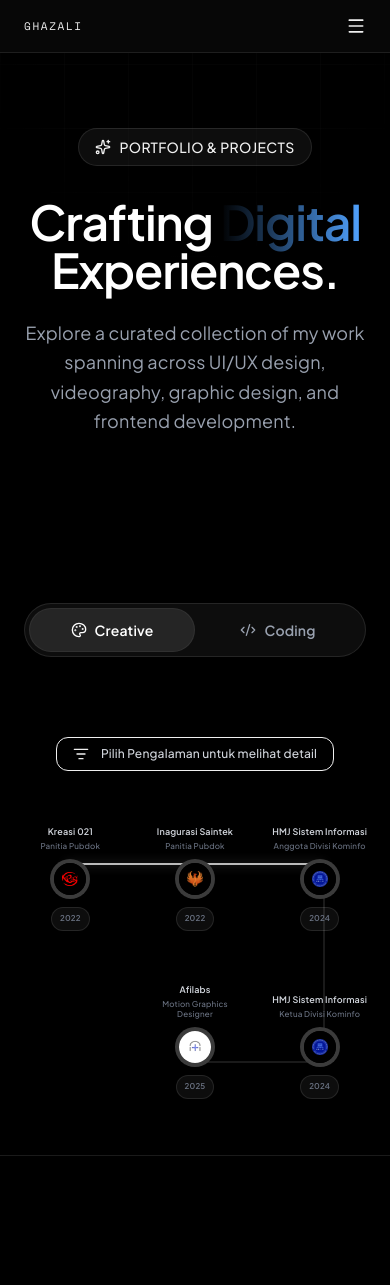
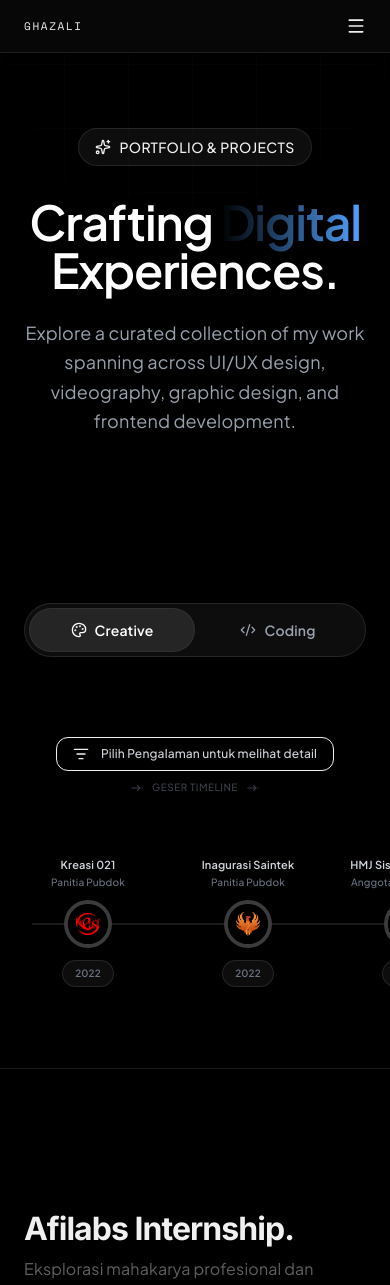
Before and after one commit to Cipaxdragon/Portofolio-Gza, a Next.js app: page /works in a window 390 px wide. Shown: the top 1285 px of the page. Built offline with nearby package versions, Linux system fonts and the light colour scheme.

Commit message:
feat: add interactive horizontal timeline component for experience showcase

```diff
--- a/src/components/sections/HorizontalTimeline.jsx
+++ b/src/components/sections/HorizontalTimeline.jsx
@@ -29,52 +29,27 @@ export default function HorizontalTimeline({ profiles, onSelect, activeId }) {
 
   return (
     <div className="w-full relative mb-4">
-      <div className="relative max-w-5xl mx-auto grid grid-cols-3 md:flex md:justify-between items-center px-2 sm:px-12 py-4 md:py-4 gap-y-4 md:gap-y-0 overflow-hidden md:overflow-visible">
+      {/* Petunjuk geser untuk mobile */}
+      <div className="md:hidden flex items-center justify-center gap-2 mb-2 text-gray-500 animate-pulse">
+        <svg xmlns="http://www.w3.org/2000/svg" width="14" height="14" viewBox="0 0 24 24" fill="none" stroke="currentColor" strokeWidth="2" strokeLinecap="round" strokeLinejoin="round"><path d="M17 12H3"/><path d="m13 16 4-4-4-4"/><path d="M21 12h.01"/></svg>
+        <span className="text-[10px] font-medium tracking-wider uppercase">Geser timeline</span>
+        <svg xmlns="http://www.w3.org/2000/svg" width="14" height="14" viewBox="0 0 24 24" fill="none" stroke="currentColor" strokeWidth="2" strokeLinecap="round" strokeLinejoin="round"><path d="M17 12H3"/><path d="m13 16 4-4-4-4"/><path d="M21 12h.01"/></svg>
+      </div>
 
-        {/* === BACKGROUND TRACKS === */}
-        {/* Desktop Horizontal Line */}
-        <div className="hidden md:block absolute left-16 right-16 top-1/2 h-[2px] bg-white/10 -translate-y-1/2 z-0" />
+      <div className="w-full overflow-x-auto hide-scrollbar snap-x snap-mandatory">
+        {/* Container lebar dinamis (w-max) dengan margin aman */}
+        <div className="relative mx-auto flex flex-row items-center justify-between px-8 sm:px-12 w-max min-w-full md:max-w-5xl pt-4 pb-8 gap-12 sm:gap-16">
 
-        {/* Mobile Snaking Lines Wrappers */}
-        <div className="md:hidden absolute left-[16.66%] right-[16.66%] top-[84px] h-[2px] bg-white/10 z-0">
-          <div
-            className="h-full bg-white/70 transition-all duration-700 shadow-[0_0_10px_rgba(255,255,255,0.3)]"
-            style={{ width: (() => {
-              const activeIndex = tabExperiences.findIndex(e => e.tabId === activeId);
-              if (activeIndex === 0) return '0%';
-              if (activeIndex === 1) return '50%';
-              return '100%';
-            })() }}
-          />
-        </div>
+        {/* Continuous Horizontal Background Line */}
+        <div className="absolute left-8 sm:left-12 right-8 sm:right-12 top-1/2 h-[2px] bg-white/10 -translate-y-1/2 z-0" />
 
-        <div className="md:hidden absolute right-[16.66%] top-[84px] bottom-[68px] w-[2px] bg-white/10 z-0">
-          <div
-            className="w-full bg-white/70 transition-all duration-700 shadow-[0_0_10px_rgba(255,255,255,0.3)]"
-            style={{ height: (() => {
-              const activeIndex = tabExperiences.findIndex(e => e.tabId === activeId);
-              return activeIndex >= 3 ? '100%' : '0%';
-            })() }}
-          />
-        </div>
-
-        <div className="md:hidden absolute left-[50%] right-[16.66%] bottom-[68px] h-[2px] bg-white/10 z-0">
-          <div
-            className="absolute right-0 top-0 h-full bg-white/70 transition-all duration-700 shadow-[0_0_10px_rgba(255,255,255,0.3)]"
-            style={{ width: (() => {
-              const activeIndex = tabExperiences.findIndex(e => e.tabId === activeId);
-              return activeIndex >= 4 ? '100%' : '0%';
-            })() }}
-          />
-        </div>
-
-        {/* === ACTIVE TRACK FOR DESKTOP === */}
+        {/* Active Line Progress */}
         {(() => {
           const activeIndex = tabExperiences.findIndex(e => e.tabId === activeId);
           const progressPercentage = activeIndex === -1 ? 0 : (activeIndex / (tabExperiences.length - 1)) * 100;
           return (
             <div
-              className="hidden md:block absolute left-16 top-1/2 h-[2px] bg-white/70 -translate-y-1/2 z-0 transition-all duration-700 shadow-[0_0_10px_rgba(255,255,255,0.3)]"
+              className="absolute left-8 sm:left-12 top-1/2 h-[2px] bg-white/70 -translate-y-1/2 z-0 transition-all duration-700 shadow-[0_0_10px_rgba(255,255,255,0.3)]"
               style={{ width: `calc(${progressPercentage}% - ${progressPercentage > 0 ? (activeIndex === tabExperiences.length - 1 ? 64 : 32) : 0}px)` }}
             />
           )
@@ -99,9 +74,8 @@ export default function HorizontalTimeline({ profiles, onSelect, activeId }) {
 
           if (exp.tabId === 'kreasi') shortOrgName = "Kreasi 021";
           else if (exp.tabId === 'inaugurasi') shortOrgName = "Inagurasi Saintek";
-          else if (exp.tabId === 'hmj23' || shortOrgName.includes("Anggota")) shortOrgName = "HMJ Sistem Informasi";
-          else if (exp.tabId === 'hmj24' || shortOrgName.includes("Ketua")) shortOrgName = "HMJ Sistem Informasi";
-          if (exp.tabId === 'afilabs') shortOrgName = "Afilabs";
+          else if (exp.tabId === 'hmj23' || exp.tabId === 'hmj24') shortOrgName = "HMJ Sistem Informasi";
+          else if (exp.tabId === 'afilabs') shortOrgName = "Afilabs";
 
           // Cleanup period string
           let shortYear = exp.periode;
@@ -114,32 +88,28 @@ export default function HorizontalTimeline({ profiles, onSelect, activeId }) {
             <div
               key={idx}
               onClick={() => onSelect(exp.tabId)}
-              className="relative z-10 flex flex-col items-center justify-center w-full md:w-36 cursor-pointer group"
-              style={{
-                gridColumnStart: idx < 3 ? idx + 1 : 6 - idx,
-                gridRowStart: idx < 3 ? 1 : 2
-              }}
+              className="relative z-10 flex flex-col items-center justify-center w-28 sm:w-36 cursor-pointer group snap-center"
             >
               {/* Top Text Space */}
-              <div className="h-[64px] md:h-24 flex flex-col items-center justify-end pb-2 md:pb-4 w-full transition-all duration-300">
-                <h3 className={`text-[9px] sm:text-xs md:text-sm text-center font-bold leading-tight w-24 sm:w-40 mb-1 ${isActive ? 'text-white' : 'text-gray-300 group-hover:text-white'}`}>
+              <div className="h-20 sm:h-24 flex flex-col items-center justify-end pb-3 sm:pb-4 w-full transition-all duration-300">
+                <h3 className={`text-[11px] sm:text-xs md:text-sm text-center font-bold leading-tight w-32 sm:w-40 mb-1 ${isActive ? 'text-white' : 'text-gray-300 group-hover:text-white'}`}>
                   {shortOrgName}
                 </h3>
-                <p className={`text-[8px] sm:text-xs text-center font-medium leading-tight w-24 sm:w-40 ${isActive ? 'text-gray-300' : 'text-gray-500 group-hover:text-gray-400'}`}>
+                <p className={`text-[10px] sm:text-xs text-center font-medium leading-tight w-32 sm:w-40 ${isActive ? 'text-gray-300' : 'text-gray-500 group-hover:text-gray-400'}`}>
                   {shortRole}
                 </p>
               </div>
 
               {/* Node Circle */}
-              <div className={`relative w-10 h-10 md:w-16 md:h-16 rounded-full flex items-center justify-center border-4 transition-all duration-500 shrink-0 ${isActive ? 'bg-[#111] border-white shadow-[0_0_20px_rgba(255,255,255,0.4)] md:scale-110' : 'bg-[#0a0a0a] border-white/20 group-hover:border-white/50 group-hover:scale-105'}`}>
-                 <div className={`relative w-full h-full rounded-full overflow-hidden ${exp.tabId === 'afilabs' ? 'bg-white' : 'bg-black p-1.5 md:p-2'}`}>
-                   <Image src={exp.avatarUrl || exp.profileAvatar} alt="Logo" fill className={`object-contain ${exp.tabId === 'afilabs' ? 'p-1.5 md:scale-110' : 'p-2'}`} />
+              <div className={`relative w-12 h-12 sm:w-14 sm:h-14 md:w-16 md:h-16 rounded-full flex items-center justify-center border-4 transition-all duration-500 shrink-0 ${isActive ? 'bg-[#111] border-white shadow-[0_0_20px_rgba(255,255,255,0.4)] scale-110' : 'bg-[#0a0a0a] border-white/20 group-hover:border-white/50 group-hover:scale-105'}`}>
+                 <div className={`relative w-full h-full rounded-full overflow-hidden ${exp.tabId === 'afilabs' ? 'bg-white' : 'bg-black p-1.5 sm:p-2'}`}>
+                   <Image src={exp.avatarUrl || exp.profileAvatar} alt="Logo" fill className={`object-contain ${exp.tabId === 'afilabs' ? 'p-1.5 scale-110' : 'p-2'}`} />
                  </div>
               </div>
 
               {/* Bottom Text Space */}
-              <div className="h-[48px] md:h-20 flex items-start justify-center pt-2 md:pt-4 w-full transition-all duration-300">
-                <span className={`inline-block text-[8px] sm:text-xs text-center font-semibold px-2 md:px-3 py-1 rounded-full border ${isActive ? 'bg-white/20 text-white border-white/50' : 'bg-white/5 text-gray-500 border-white/10 group-hover:text-gray-300'}`}>
+              <div className="h-16 sm:h-20 flex items-start justify-center pt-3 sm:pt-4 w-full transition-all duration-300">
+                <span className={`inline-block text-[10px] sm:text-xs text-center font-semibold px-3 py-1 rounded-full border ${isActive ? 'bg-white/20 text-white border-white/50' : 'bg-white/5 text-gray-500 border-white/10 group-hover:text-gray-300'}`}>
                   {shortYear}
                 </span>
               </div>
@@ -147,6 +117,7 @@ export default function HorizontalTimeline({ profiles, onSelect, activeId }) {
           )
         })}
       </div>
+      </div>
     </div>
   )
 }
```
